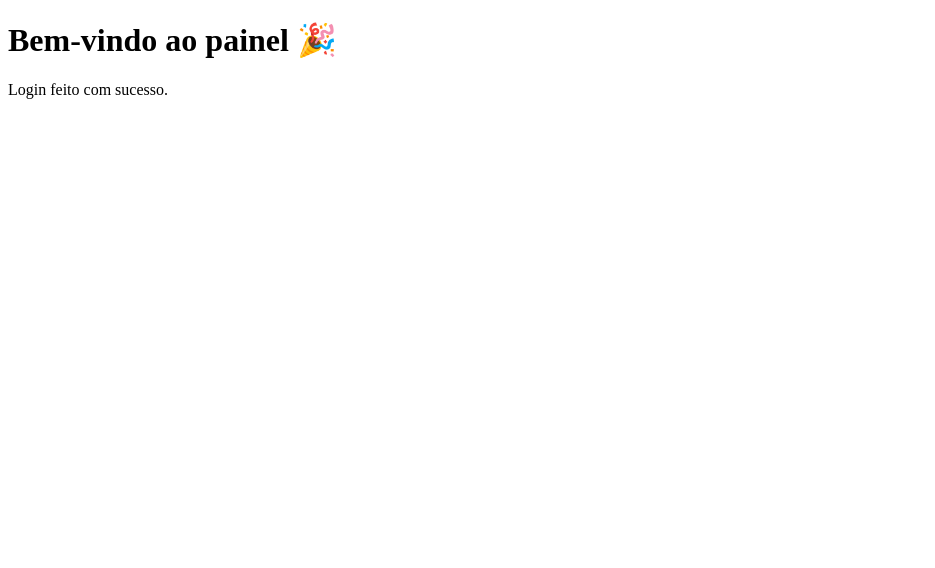
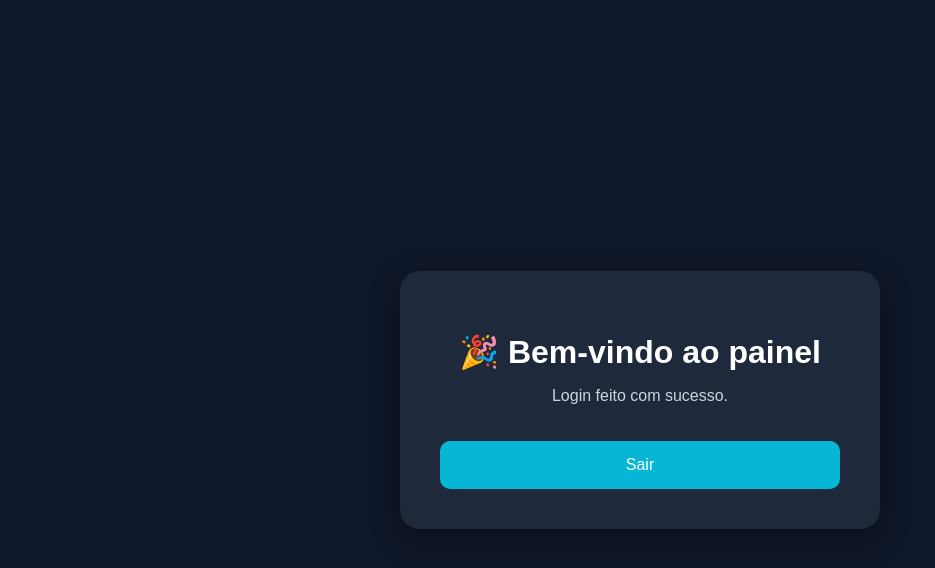
Before and after one commit to traderpresley0-boop/traderpr.github.io, a plain HTML site: page painel.html in a window 1280 px wide. Shown: the whole page, without its empty margins (0-935 px from the left). Drawn offline with Linux system fonts and the light colour scheme.

Commit message:
Update painel.html

```diff
--- a/painel.html
+++ b/painel.html
@@ -1,12 +1,72 @@
 <!DOCTYPE html>
-<html>
+<html lang="pt">
 <head>
-  <title>Painel</title>
+<meta charset="UTF-8">
+<title>Painel</title>
+
+<style>
+body{
+  margin:0;
+  font-family: Arial, sans-serif;
+  background:#0f172a;
+  color:white;
+  display:flex;
+  justify-content:center;
+  align-items:center;
+  height:100vh;
+}
+
+.card{
+  background:#1e293b;
+  padding:40px;
+  border-radius:20px;
+  text-align:center;
+  box-shadow:0 10px 30px rgba(0,0,0,0.4);
+  width:90%;
+  max-width:400px;
+}
+
+h1{
+  margin-bottom:10px;
+}
+
+p{
+  color:#cbd5e1;
+}
+
+button{
+  margin-top:20px;
+  padding:15px;
+  width:100%;
+  border:none;
+  border-radius:10px;
+  background:#06b6d4;
+  color:white;
+  font-size:16px;
+  cursor:pointer;
+}
+
+button:hover{
+  background:#0891b2;
+}
+</style>
+
 </head>
+
 <body>
 
-<h1>Bem-vindo ao painel 🎉</h1>
-<p>Login feito com sucesso.</p>
+<div class="card">
+  <h1>🎉 Bem-vindo ao painel</h1>
+  <p>Login feito com sucesso.</p>
+
+  <button onclick="logout()">Sair</button>
+</div>
+
+<script>
+function logout(){
+  window.location.href = "index.html";
+}
+</script>
 
 </body>
 </html>
```
